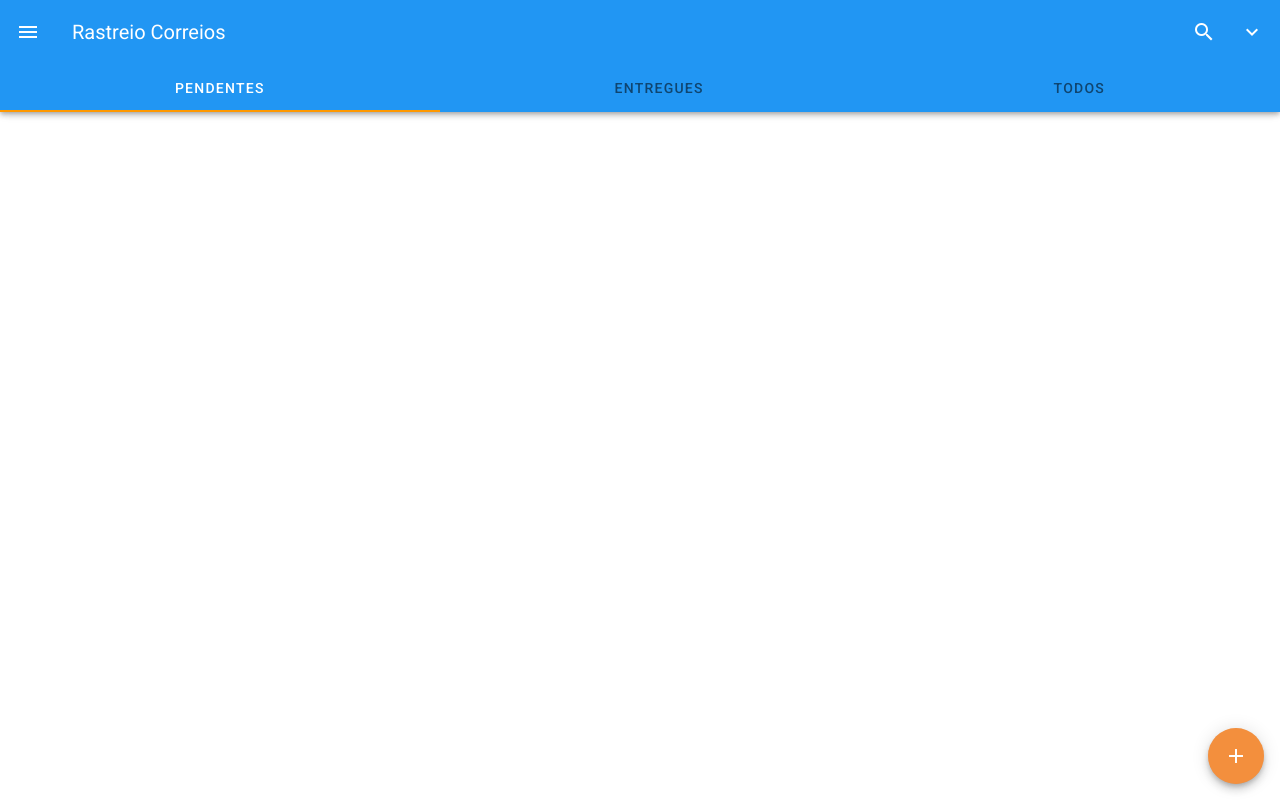
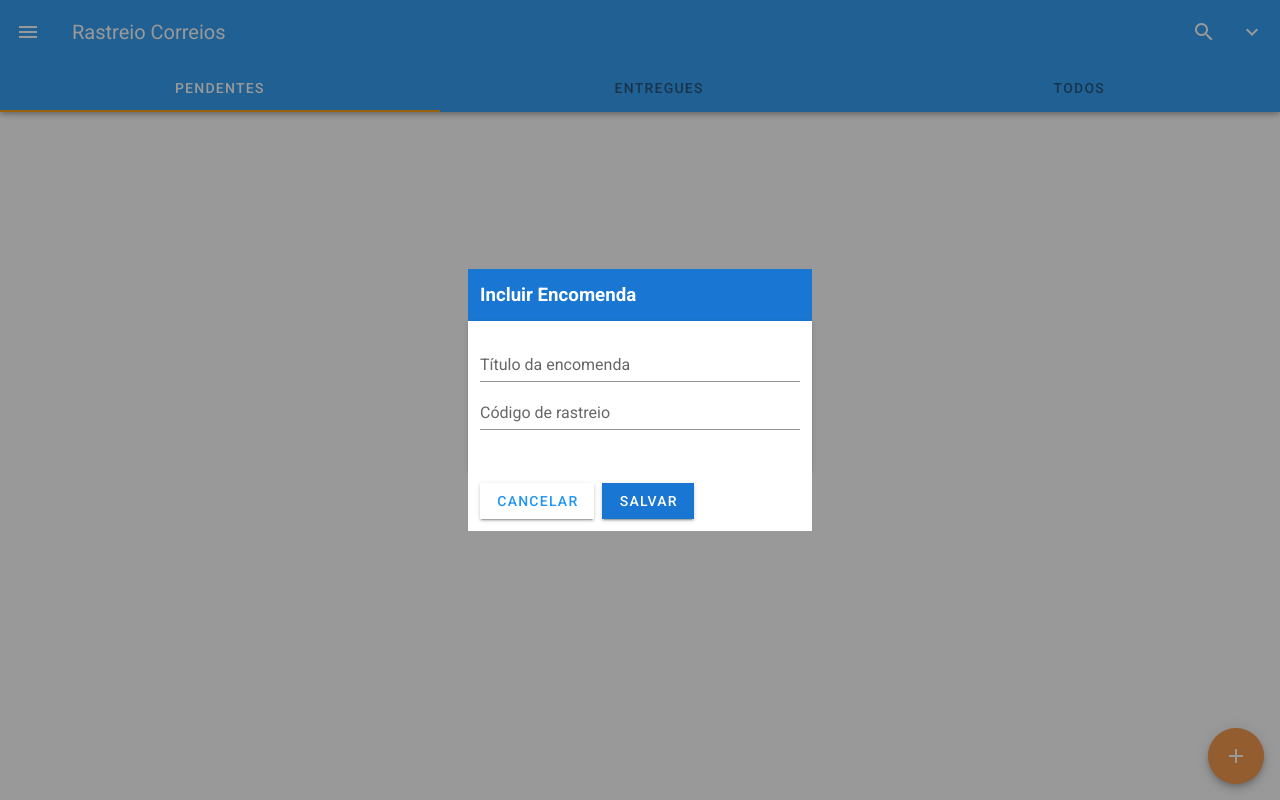
Before and after one commit to lucas-av7/rastreio-correios-vuejs, a Vue app: page / in a window 1280 px wide. Both pictures are taken after a click on the button 1236 px from the left and 756 px from the top of the page. Built offline with nearby package versions, Linux system fonts and the light colour scheme.

Commit message:
Criando modal para adicionar rastreios

```diff
--- a/src/App.vue
+++ b/src/App.vue
@@ -3,7 +3,8 @@
     <Header>
     </Header>
     <Packages />
-    <ButtonAddPackage />
+    <ButtonAddPackage @clickButton="showAddPackage = true" />
+    <AddPackage v-if="showAddPackage" @hideAddPackage="showAddPackage = false" />
   </v-app>
 </template>
 
@@ -11,12 +12,13 @@
 import Header from './components/Header'
 import Packages from './components/Packages'
 import ButtonAddPackage from './components/ButtonAddPackage'
+import AddPackage from './components/AddPackage'
 
 export default {
   name: 'App',
-  components: { Header, Packages, ButtonAddPackage },
+  components: { Header, Packages, ButtonAddPackage, AddPackage },
   data: () => ({
-    //
+    showAddPackage: false
   }),
 };
 </script>
--- /dev/null
+++ b/src/components/AddPackage.vue
@@ -0,0 +1,41 @@
+<template>
+    <v-overlay>
+      <v-card class="pa-3" color="primary" flat tile>
+        <h3>Incluir Encomenda</h3>
+      </v-card>
+      <v-card tile color="white" class="ma-auto pa-3" width="344" height="150">
+        <v-text-field
+          light color="red" label="Título da encomenda"
+          hide-details="auto" :rules="titleRules">
+        </v-text-field>
+        <v-text-field
+          light label="Código de rastreio"
+          :rules="idRules" maxlength="13">
+        </v-text-field>
+      </v-card>
+      <v-card tile="" flat light class="pa-3">
+        <v-btn
+          tile color="white"
+          class="mr-2 blue--text"
+          @click="$emit('hideAddPackage')">Cancelar
+        </v-btn>
+        <v-btn tile color="primary">Salvar</v-btn>
+      </v-card>
+    </v-overlay>
+</template>
+
+<script>
+export default {
+  data() {
+    return {
+      titleRules: [
+        value => !!value || 'Campo obrigatório.',
+      ],
+      idRules: [
+        value => !!value || 'Campo obrigatório.',
+        value => (value && value.length == 13) || 'O código deve conter 13 caracteres.',
+      ]
+    }
+  }
+}
+</script>
--- a/src/components/ButtonAddPackage.vue
+++ b/src/components/ButtonAddPackage.vue
@@ -1,6 +1,7 @@
 <template>
   <v-btn fixed bottom right fab dark
-    color="orange darken-3">
+    color="orange darken-3"
+    @click="$emit('clickButton')"  >
     <v-icon>mdi-plus</v-icon>
   </v-btn>
 </template>
```
